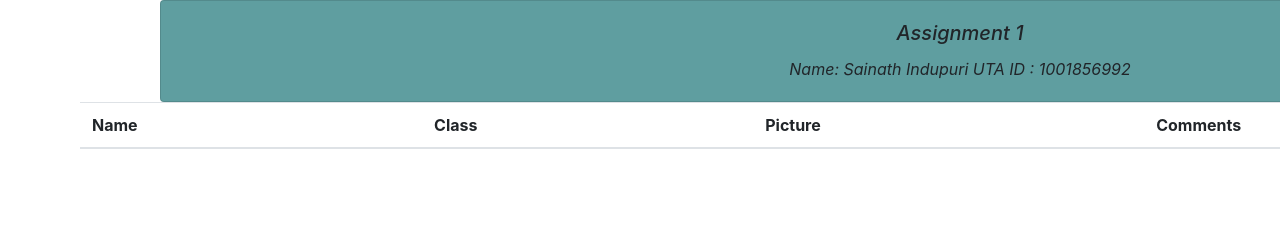
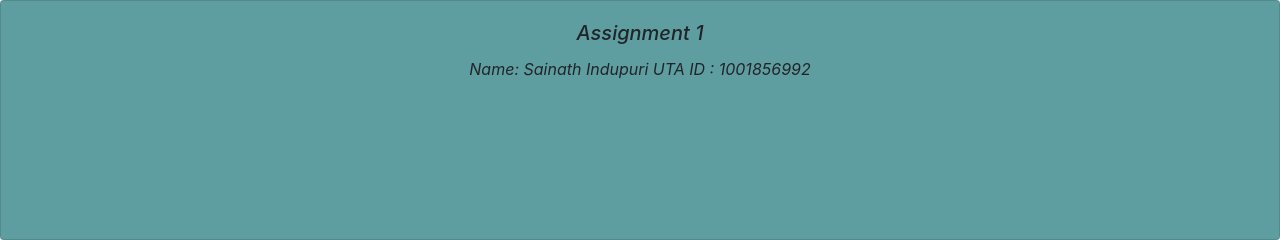
Before and after one commit to sainathindupuri/AdbQuiz1, a Flask app: page /ShowAllRecords in a window 1280 px wide; the page is wider, and only the part inside the window is pictured. Shown: the top 240 px of that part. Run offline with Flask 2, Linux system fonts and the light colour scheme; data that the repository does not hold is empty.

Commit message:
css changes

```diff
--- a/templates/ShowAllRecords.html
+++ b/templates/ShowAllRecords.html
@@ -3,18 +3,18 @@
 <head>
     <meta charset="utf-8">
 
-    <title>My page title</title>
 
-    <link rel="stylesheet" href="style.css">
+
+    <link rel="stylesheet" href="../static/style.css">
     <meta charset="utf-8">
     <meta name="viewport" content="width=device-width, initial-scale=1, shrink-to-fit=no">
 
     <!-- Bootstrap CSS -->
     <link rel="stylesheet" href="https://cdn.jsdelivr.net/npm/bootstrap@4.0.0/dist/css/bootstrap.min.css"
         integrity="sha384-Gn5384xqQ1aoWXA+058RXPxPg6fy4IWvTNh0E263XmFcJlSAwiGgFAW/dAiS6JXm" crossorigin="anonymous">
-    <div class="heading">
+        <div class="heading" style="text-align: center;align-content: center;">
         <div class="card"
-            style="width: 100rem; left: 10rem;right: 10rem; align-items: center; background: cadetblue; font-style: oblique;">
+            style="width: 100%; height: 15rem; align-items: center; background: cadetblue; font-style: oblique; text-align: center">
             <div class="card-body" style="text-align:center;">
                 <h5 class="card-title" style="text-align:center">Assignment 1</h5>
                 <div>
--- a/templates/index.html
+++ b/templates/index.html
@@ -3,7 +3,7 @@
 <head>
     <meta charset="utf-8">
 
-    <title>My page title</title>
+    <title>ADB Quiz1</title>
 
     <link rel="stylesheet" href="../static/style.css">
     <meta charset="utf-8">
@@ -36,7 +36,7 @@
         <div class=" cards" style="width: 100rem; margin-left: 5rem;margin-right: 5rem; align-items: center;">
             <div class=" grey-bg container-fluid">
                 <div class="row">
-                    <div class="col-xl-3 col-sm-6 col-12 menucards" >
+                    <div class="col-xl-3 col-sm-6 col-12 menucards">
                         <div class="card">
                             <div class="card-content">
                                 <div class="card-body">
```
